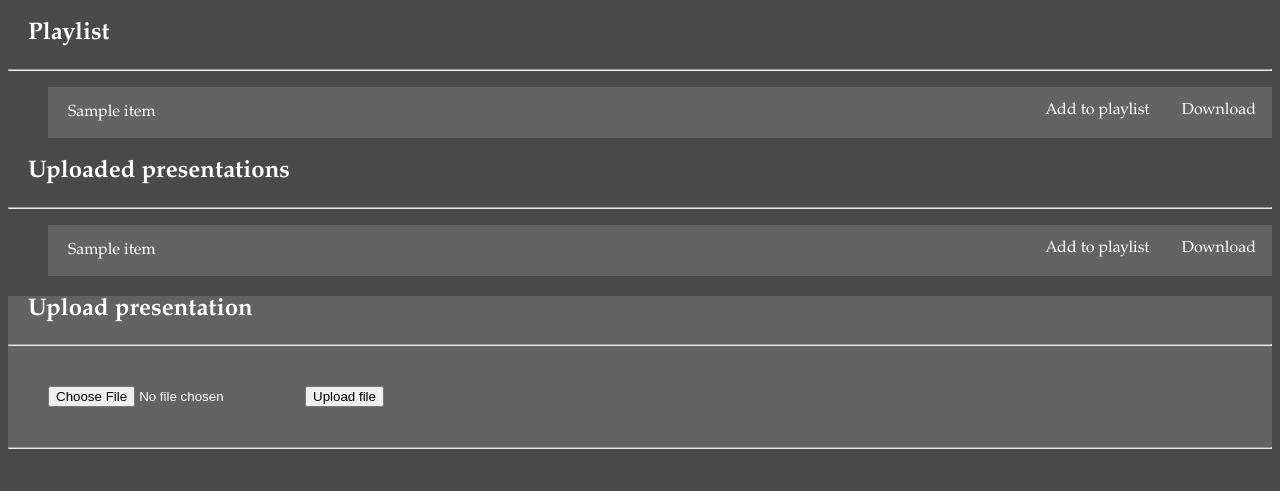
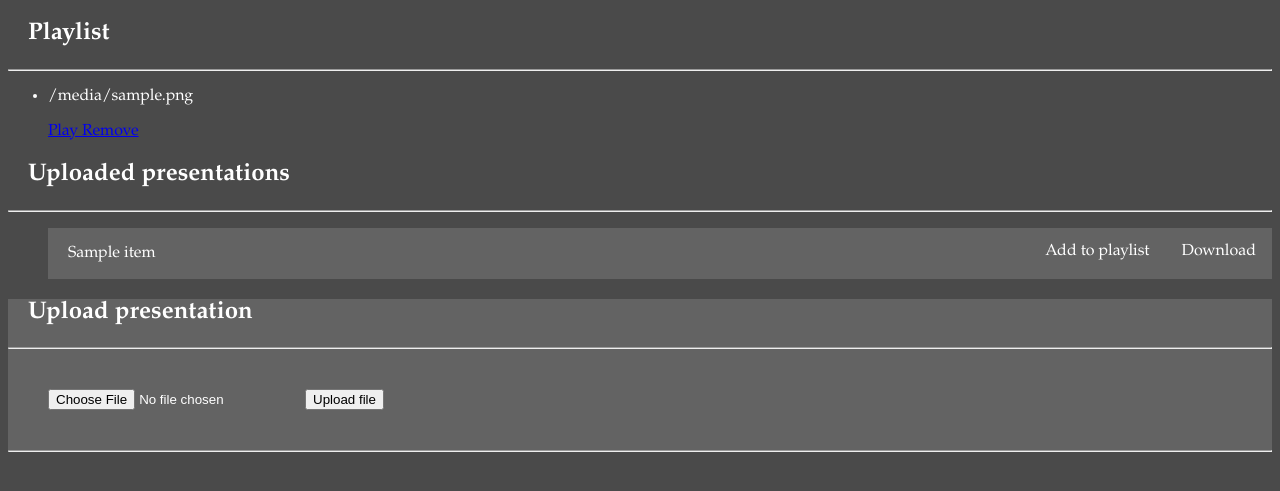
Before and after one commit to Lin2D2/libresign2, a Flask app: template libresign2/web_control_panel/templates/control_panel.html in a window 1280 px wide. Shown: the part 125-616 px from the top of the page. Run offline with Flask 2, Linux system fonts and the light colour scheme; the template is opened without the code that fills it: most values are stand-ins (such as "Sample title", 1, 10 or a date in 2020).

Commit message:
small fix to playlist layout

```diff
--- a/libresign2/web_control_panel/templates/control_panel.html
+++ b/libresign2/web_control_panel/templates/control_panel.html
@@ -7,23 +7,40 @@
       <h2 style="margin-left: 20px;">Playlist</h2>
       <hr>
       <div>
-          <ul class="sortableFiles" id="playlist_items">
+          <ul class="sortablePlaylist" id="playlist">
               {% for item in playlist_items %}
-                  <li class="playlist_item" id="{{item}}">
-                    <ul class="files_ul">
-                      <li class="files_li"><p class="playlist_title files_p">{{item}}</p></li>
-                      <li class="files_li" style="float: right;"><a class="playlist_button files_a" href="topdownload/{{item}}" download>Download</a></li>
-                      <li class="files_li" style="float: right;"><a class="playlist_button files_a" href="#" onclick="queue_file('{{item}}', 0);">Add to playlist</a></li>
-                    </ul>
+                  {% if item.file == currently_playing %}
+                      <li class="playlist_item_selected">
+                  {% else %}
+                      <li class="playlist_item">
+                  {% endif %}
+                      <p class="playlist_title">{{item["file"]}}</p>
+
+                      <a class="playlist_button"
+                         href="#" onclick="request('play_file', 'file={{item.file}}');">
+                          Play
+                      </a>
+                      <a class="playlist_button"
+                         href="#" onclick="request('remove_file', 'file={{item.file}}');">
+                          Remove
+                      </a>
+
+                      <!-- <button class="playlist_dropdown" -->
+                      <!--         onmouseover="hover_playlist();"> -->
+                      <!--     More v -->
+                      <!-- </button> -->
+
+                  <!-- <div class="playlist_dropdown_menu"> -->
+                  <!--     <p>hi</p> -->
+                  <!-- </div> -->
                   </li>
               {% endfor %}
           </ul>
-      </div>
-      <ul id="playlist">
+        </div>
+    </div>
 
-      </ul>
-    </div>
     <div>
+
       <h2 style="margin-left: 20px;">Uploaded presentations</h2>
       <hr>
         <div>
@@ -68,6 +85,18 @@ screen.lockOrientationUniversal = screen.lockOrientation || screen.mozLockOrient
       console.log("mobile");
       };
 
+      function queue_file (filename, index) {
+        request('queue_file', "to="+index+"&file="+filename);
+        console.log("queue file", filename, index);
+      };
+
+      function request (type, data) {
+        var r = new XMLHttpRequest();
+        r.open("POST", '/'+type, true);
+        r.setRequestHeader("Content-Type", "application/x-www-form-urlencoded");
+        r.send(data);
+      };
+
     </script>
 
 </section>
```
